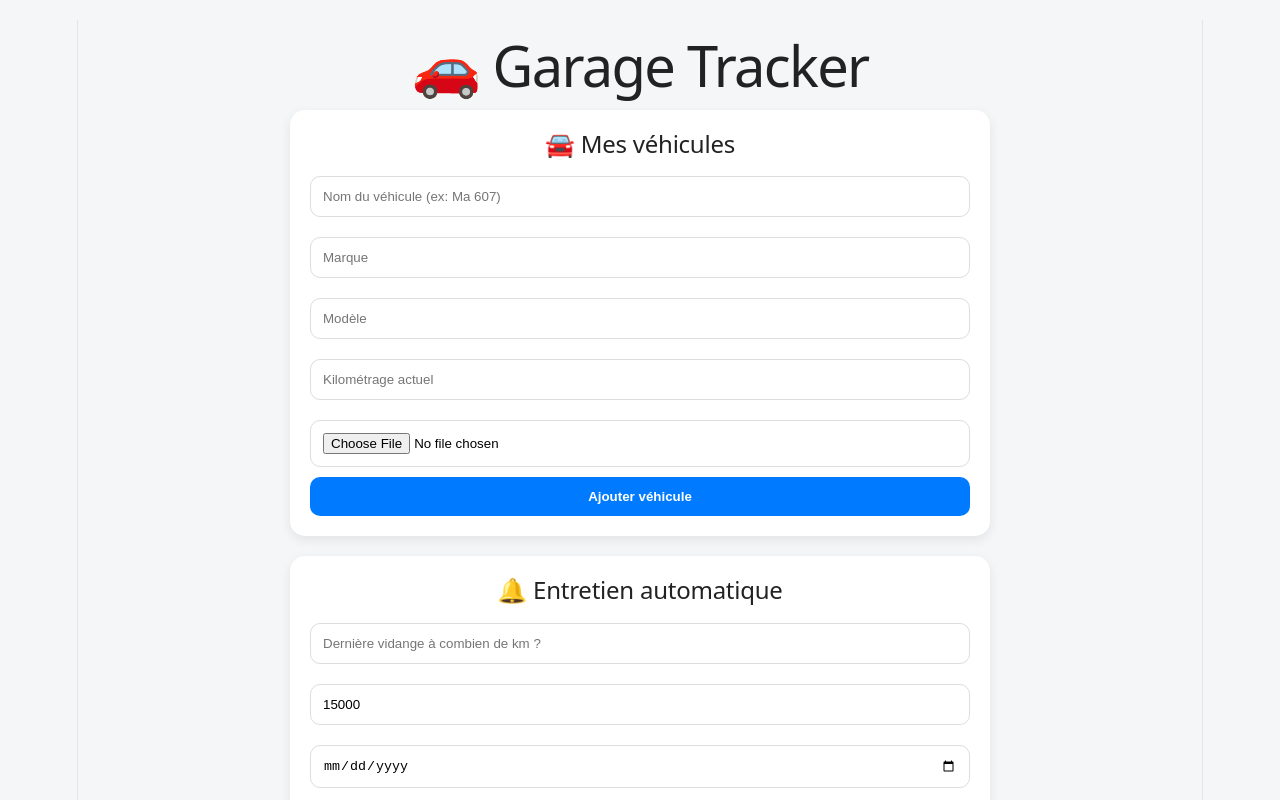
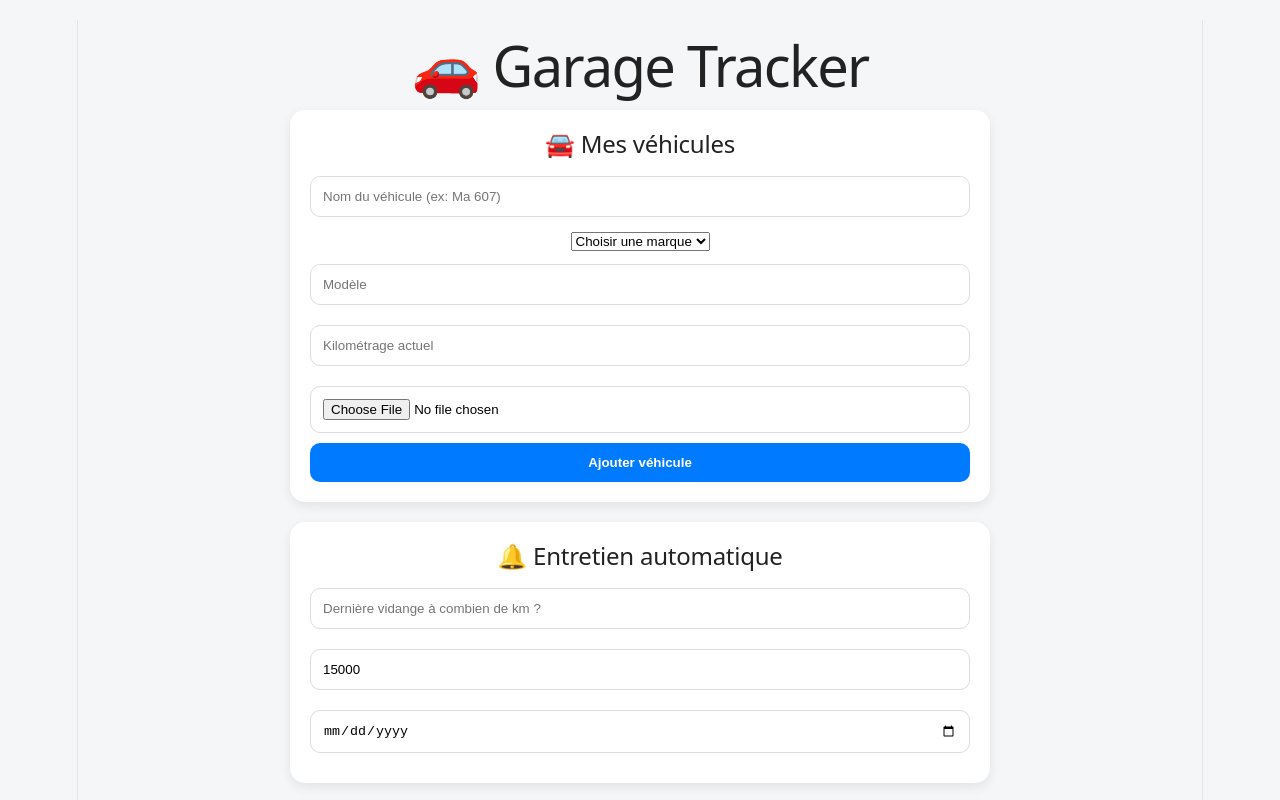
Before and after one commit to Astro1069/garage-app, a React (Vite) app: page / in a window 1280 px wide. Shown: the top 800 px of the page. Built offline with nearby package versions, Linux system fonts and the light colour scheme.

Commit message:
Update App.jsx

```diff
--- a/src/App.jsx
+++ b/src/App.jsx
@@ -141,11 +141,57 @@ function App() {
           onChange={(e) => setVehicleName(e.target.value)}
         />
 
-        <input
-          placeholder="Marque"
-          value={vehicleBrand}
-          onChange={(e) => setVehicleBrand(e.target.value)}
-        />
+        <select
+  value={vehicleBrand}
+  onChange={(e) => setVehicleBrand(e.target.value)}
+>
+  <option value="">Choisir une marque</option>
+  <option value="Peugeot">Peugeot</option>
+  <option value="Renault">Renault</option>
+  <option value="Citroën">Citroën</option>
+  <option value="DS">DS</option>
+  <option value="Dacia">Dacia</option>
+  <option value="Volkswagen">Volkswagen</option>
+  <option value="Audi">Audi</option>
+  <option value="BMW">BMW</option>
+  <option value="Mercedes">Mercedes</option>
+  <option value="Opel">Opel</option>
+  <option value="Ford">Ford</option>
+  <option value="Toyota">Toyota</option>
+  <option value="Honda">Honda</option>
+  <option value="Nissan">Nissan</option>
+  <option value="Hyundai">Hyundai</option>
+  <option value="Kia">Kia</option>
+  <option value="Mazda">Mazda</option>
+  <option value="Fiat">Fiat</option>
+  <option value="Alfa Romeo">Alfa Romeo</option>
+  <option value="Jeep">Jeep</option>
+  <option value="Volvo">Volvo</option>
+  <option value="Skoda">Skoda</option>
+  <option value="Seat">Seat</option>
+  <option value="Cupra">Cupra</option>
+  <option value="Tesla">Tesla</option>
+  <option value="Porsche">Porsche</option>
+  <option value="Ferrari">Ferrari</option>
+  <option value="Lamborghini">Lamborghini</option>
+  <option value="Maserati">Maserati</option>
+  <option value="Jaguar">Jaguar</option>
+  <option value="Land Rover">Land Rover</option>
+  <option value="Mini">Mini</option>
+  <option value="Chevrolet">Chevrolet</option>
+  <option value="Dodge">Dodge</option>
+  <option value="Cadillac">Cadillac</option>
+  <option value="Suzuki">Suzuki</option>
+  <option value="Mitsubishi">Mitsubishi</option>
+  <option value="Subaru">Subaru</option>
+  <option value="Lexus">Lexus</option>
+  <option value="Infiniti">Infiniti</option>
+  <option value="Aston Martin">Aston Martin</option>
+  <option value="Bentley">Bentley</option>
+  <option value="Bugatti">Bugatti</option>
+  <option value="Rolls-Royce">Rolls-Royce</option>
+  <option value="McLaren">McLaren</option>
+</select>
 
         <input
           placeholder="Modèle"
```
